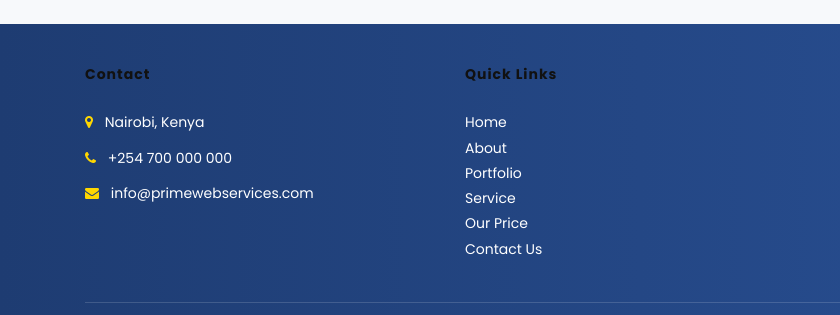
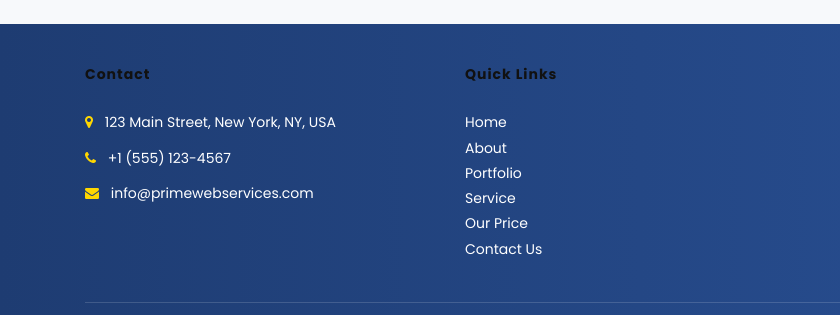
Before and after one commit to Barsyalji/Prime_web, a plain HTML site: page index.html in a window 1280 px wide. Shown: the part 4644-4959 px from the top of the page, 0-840 px from the left. Drawn offline with Linux system fonts and the light colour scheme; files that its build step writes are made by us from their sources.

Commit message:
Update contact information in index.html

```diff
--- a/index.html
+++ b/index.html
@@ -416,11 +416,11 @@
                   <ul class="list-unstyled" style="margin-top: 15px;">
                    <li style="margin-bottom:10px;">
                      <i class="fa fa-map-marker" aria-hidden="true" style="color:#ffd700; margin-right:8px;"></i>
-                     Nairobi, Kenya
+                     123 Main Street, New York, NY, USA
                    </li>
                    <li style="margin-bottom:10px;">
                      <i class="fa fa-phone" aria-hidden="true" style="color:#ffd700; margin-right:8px;"></i>
-                     +254 700 000 000
+                     +1 (555) 123-4567
                    </li>
                    <li>
                      <i class="fa fa-envelope" aria-hidden="true" style="color:#ffd700; margin-right:8px;"></i>
```
Lines whose indentation alone changed are shown as unchanged.
